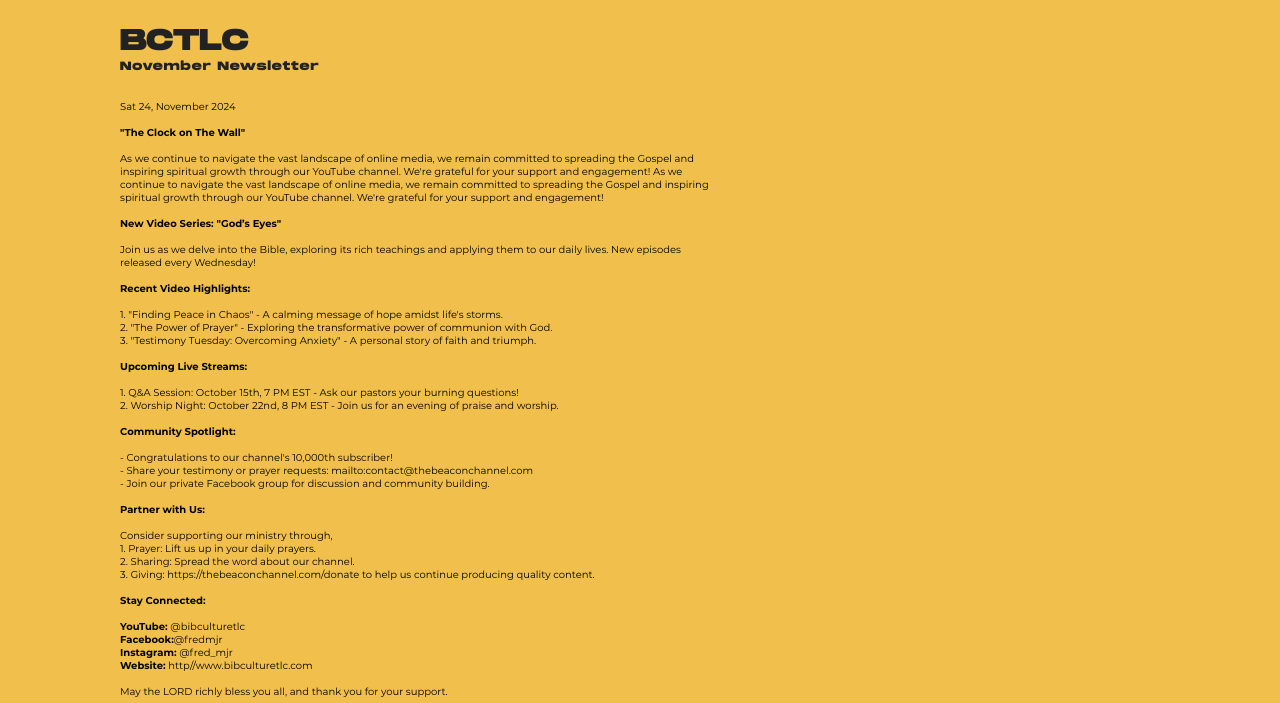
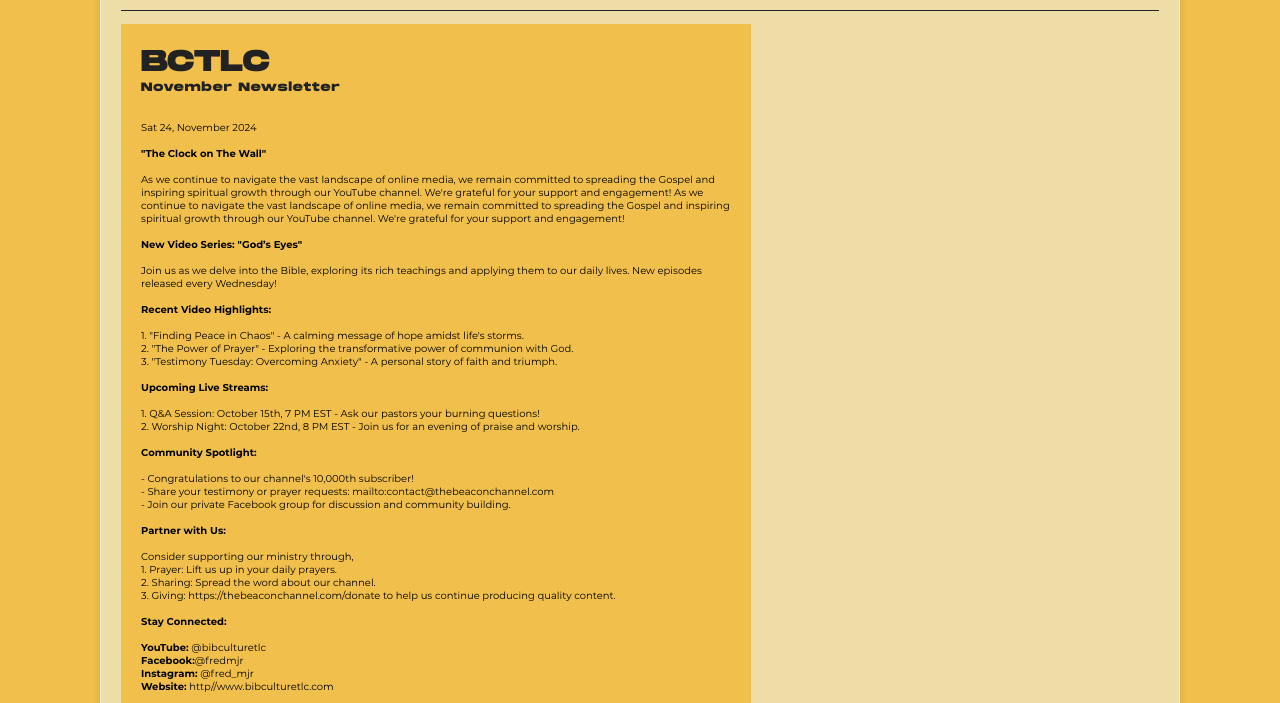
Before and after one commit to Fredmjr/BCTLCON, a plain HTML site: page index.html in a window 1280 px wide. Shown: the part 789-1492 px from the top of the page. Drawn offline with Linux system fonts and the light colour scheme; files whose address does not match are found by name.

Commit message:
Layout adjustments

```diff
--- a/index.html
+++ b/index.html
@@ -456,7 +456,7 @@
     </div>
     <div id="header">header</div>
     <div id="newsletter">
-        <div >
+        <div id="NewsletterContainer">
             <div id="upperNewsletter">
                 <!-- <img id="paperCutLogo" src="./logos/Paper-card-cut-brown qith logo.png" alt=""> -->
                 <br>
```
